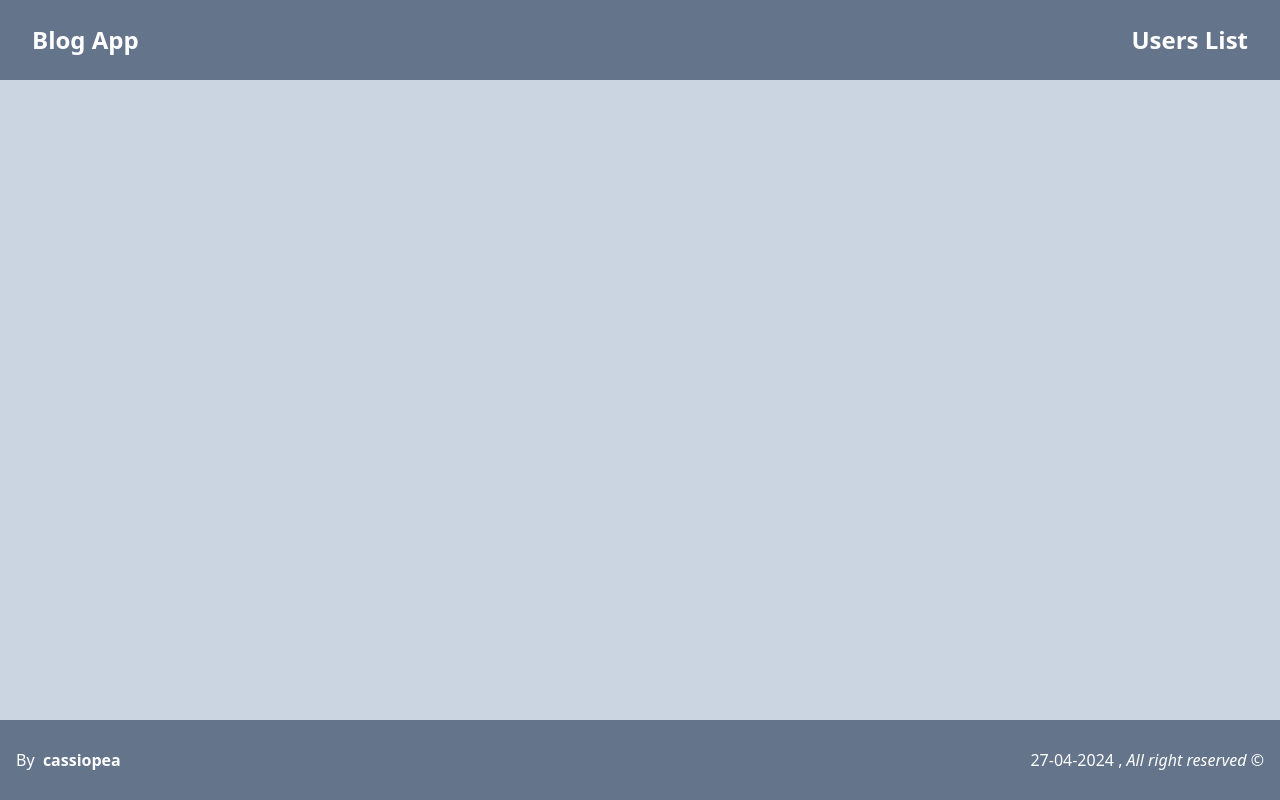
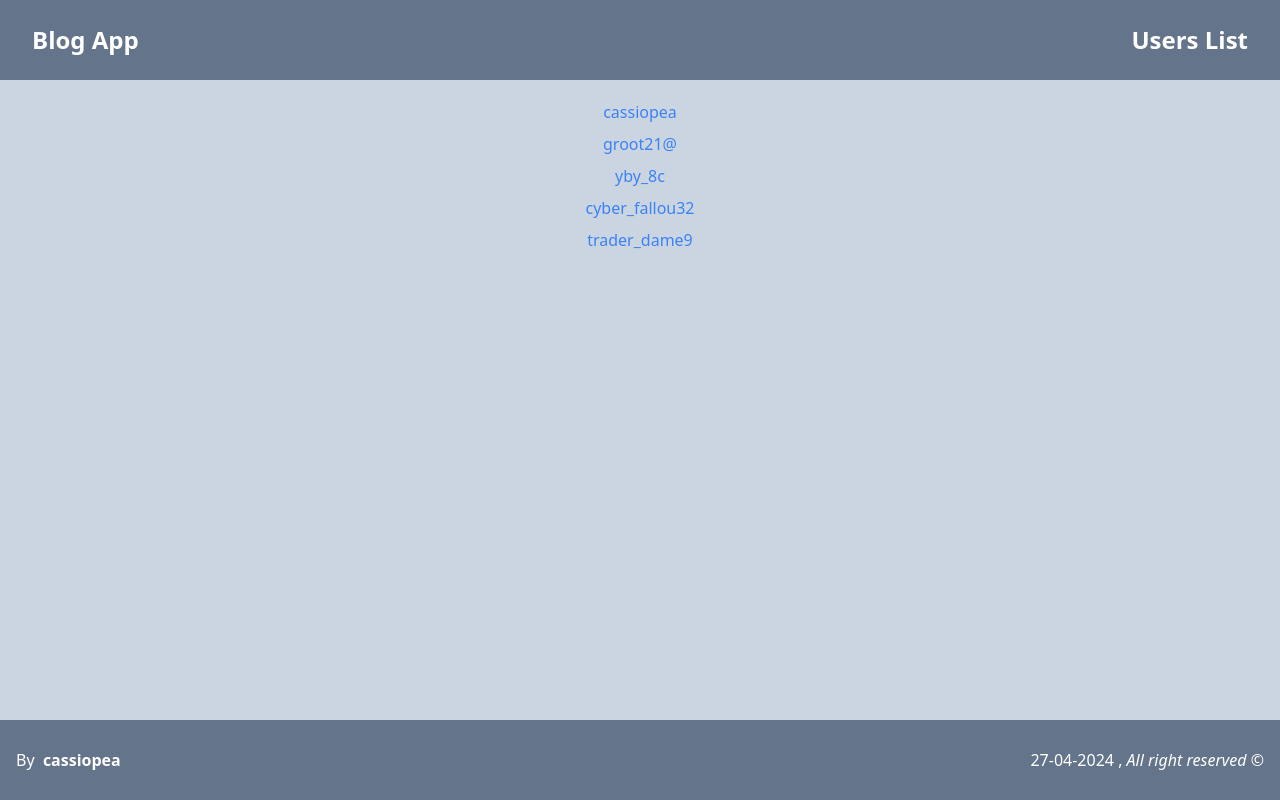
Before and after one commit to Cassiopea2103/blogapp_redux_rtk, a React (Vite) app: page /users in a window 1280 px wide. Built offline with nearby package versions, Linux system fonts and the light colour scheme; data requests are answered from the project's data file.

Commit message:
Basic users List

```diff
--- a/src/App.jsx
+++ b/src/App.jsx
@@ -5,6 +5,7 @@ import Layout from "./components/layout/" ;
 import PostsList from './features/posts/PostsList' ;
 
 import SingleUser from "./features/users/SingleUser";
+import UsersList from "./features/users/UsersList";
 
 const App = () => {
     return (
@@ -17,7 +18,7 @@ const App = () => {
                 </Route>
 
                 <Route path = "/users" >
-                    {/* <Route index element = { <Users /> } /> */}
+                    <Route index element = { <UsersList /> } />
                     <Route path=":userId" element = { <SingleUser /> } />
                 </Route>
             </Route>
--- /dev/null
+++ b/src/features/users/UsersList.jsx
@@ -0,0 +1,28 @@
+import { selectAllUsers } from "./usersSlice";
+import { useSelector } from "react-redux";
+
+import { Link } from "react-router-dom";
+
+
+const UsersList = () => {
+
+    // get all users :
+    const users = useSelector ( selectAllUsers ) ;
+
+    // users content :
+    let userContent = users.map (
+        user => (
+            <li key={user.id}> <Link to={`/users/${user.id}`} className="text-blue-500 hover:text-cyan-700">{ user.username }</Link></li>
+        )
+    )
+
+    return (
+        <section className="pt-5">
+            <ul className="flex flex-col gap-2 items-center justify-center">
+                { userContent }
+            </ul>
+        </section>
+    )
+}
+
+export default UsersList ;
```
